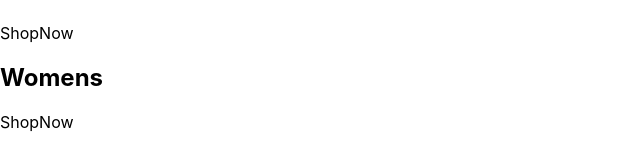
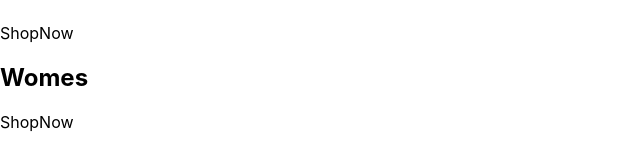
Before and after one commit to Artem6evelev/ecommerce_platform, a React (Create React App) app: page / in a window 1280 px wide. Shown: the part 223-376 px from the top of the page, without its empty margins (0-640 px from the left). Built offline with nearby package versions, Linux system fonts and the light colour scheme.

Commit message:
test branch

```diff
--- a/src/App.js
+++ b/src/App.js
@@ -25,7 +25,7 @@ const App = () => {
       <div className="category-container">
         {/* <img/> */}
         <div className="category-body-container">
-          <h2>Womens</h2>
+          <h2>Womes</h2>
           <p>ShopNow</p>
         </div>
       </div>
```
